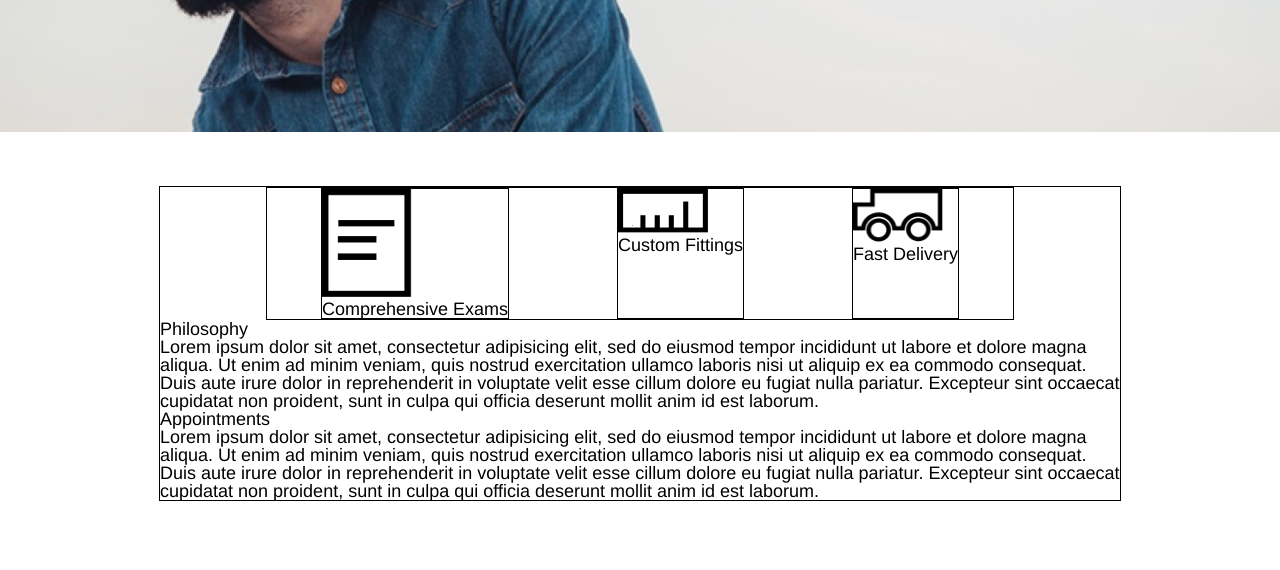
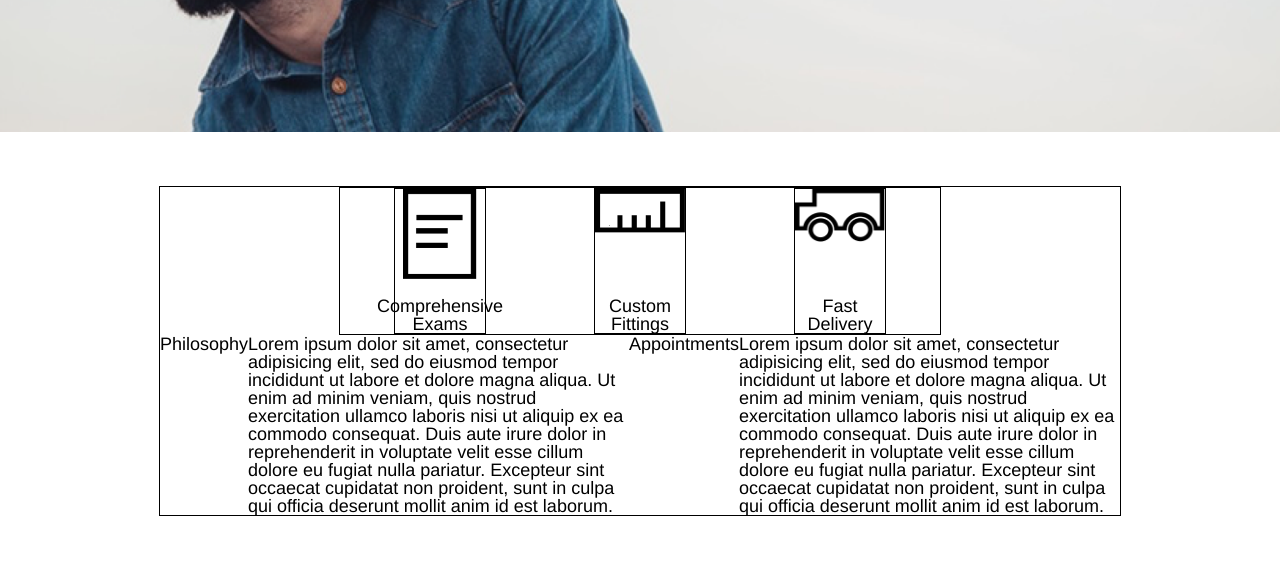
Before and after one commit to Cupcake288/tortoiseshelloptics, a plain HTML site: page index.html in a window 1280 px wide. Shown: the part 394-964 px from the top of the page. Drawn offline with Linux system fonts and the light colour scheme.

Commit message:
Style features section

```diff
--- a/index.html
+++ b/index.html
@@ -49,9 +49,9 @@
       </div>
       <!--Conpany info section-->
       <div class="info-section">
-        <span class="description">Philosophy</span>
+        <h4 class="description">Philosophy</h4>
         <p class="info-text">Lorem ipsum dolor sit amet, consectetur adipisicing elit, sed do eiusmod tempor incididunt ut labore et dolore magna aliqua. Ut enim ad minim veniam, quis nostrud exercitation ullamco laboris nisi ut aliquip ex ea commodo consequat. Duis aute irure dolor in reprehenderit in voluptate velit esse cillum dolore eu fugiat nulla pariatur. Excepteur sint occaecat cupidatat non proident, sunt in culpa qui officia deserunt mollit anim id est laborum.</p>
-        <span class="description">Appointments</span>
+        <h4 class="description">Appointments</h4>
         <p class="info-text">Lorem ipsum dolor sit amet, consectetur adipisicing elit, sed do eiusmod tempor incididunt ut labore et dolore magna aliqua. Ut enim ad minim veniam, quis nostrud exercitation ullamco laboris nisi ut aliquip ex ea commodo consequat. Duis aute irure dolor in reprehenderit in voluptate velit esse cillum dolore eu fugiat nulla pariatur. Excepteur sint occaecat cupidatat non proident, sunt in culpa qui officia deserunt mollit anim id est laborum.</p>
       </div>
     </div>
--- a/resources/css/style.css
+++ b/resources/css/style.css
@@ -76,21 +76,27 @@ h1{
   display: flex;
 }
 .feature{
-  max-height: 8rem;
+  height: 8rem;
+  max-width: 5rem;
   margin-left: 3rem;
   margin-right: 3rem;
+  display: flex;
+  flex-direction: column;
+  align-items: center;
+  justify-content: space-between;
 }
 .feature img{
   max-width: 5rem;
-  max-height: auto;
+  max-height: 5rem;;
 }
 .feature span{
   display: block;
+  text-align: center;
 }
-
 /*Company info section*/
 .info-section{
   margin: auto;
+  display: flex;
 }
 /*Footer section*/
 .footer.container{
```
